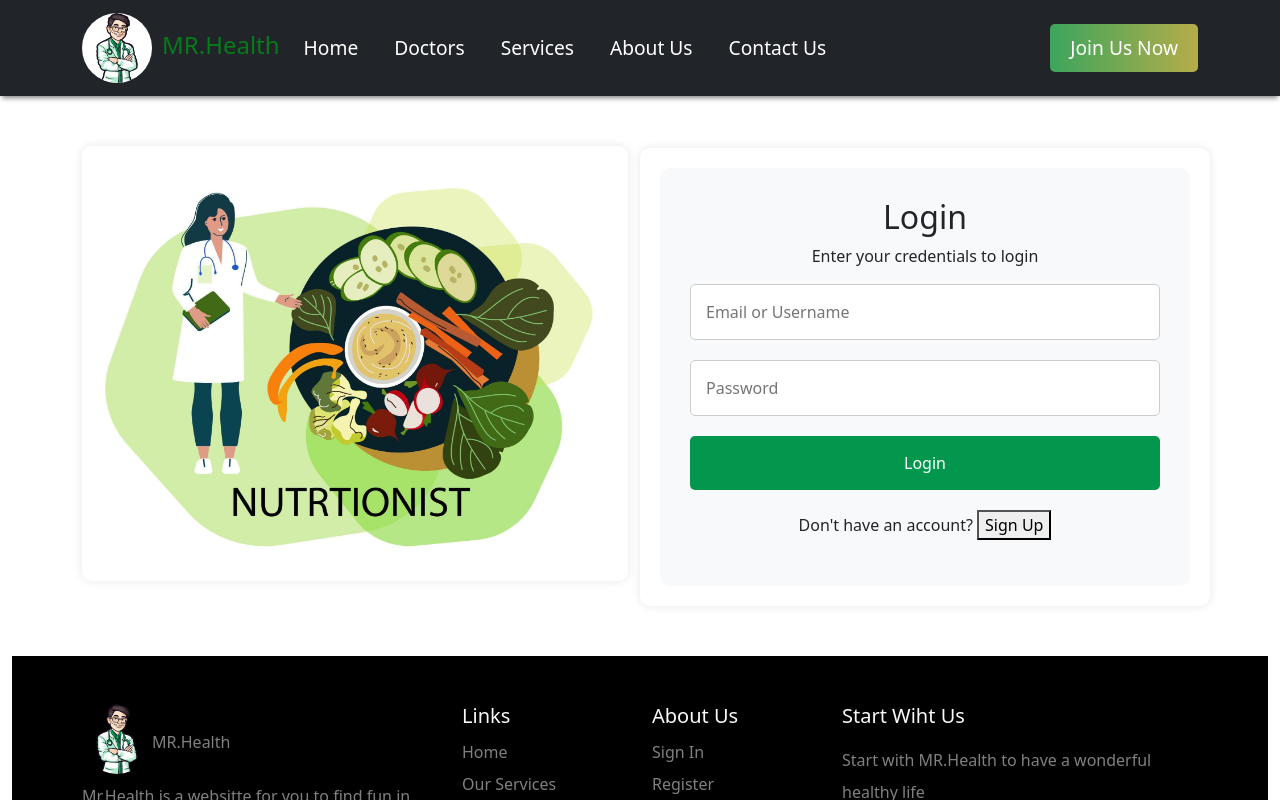
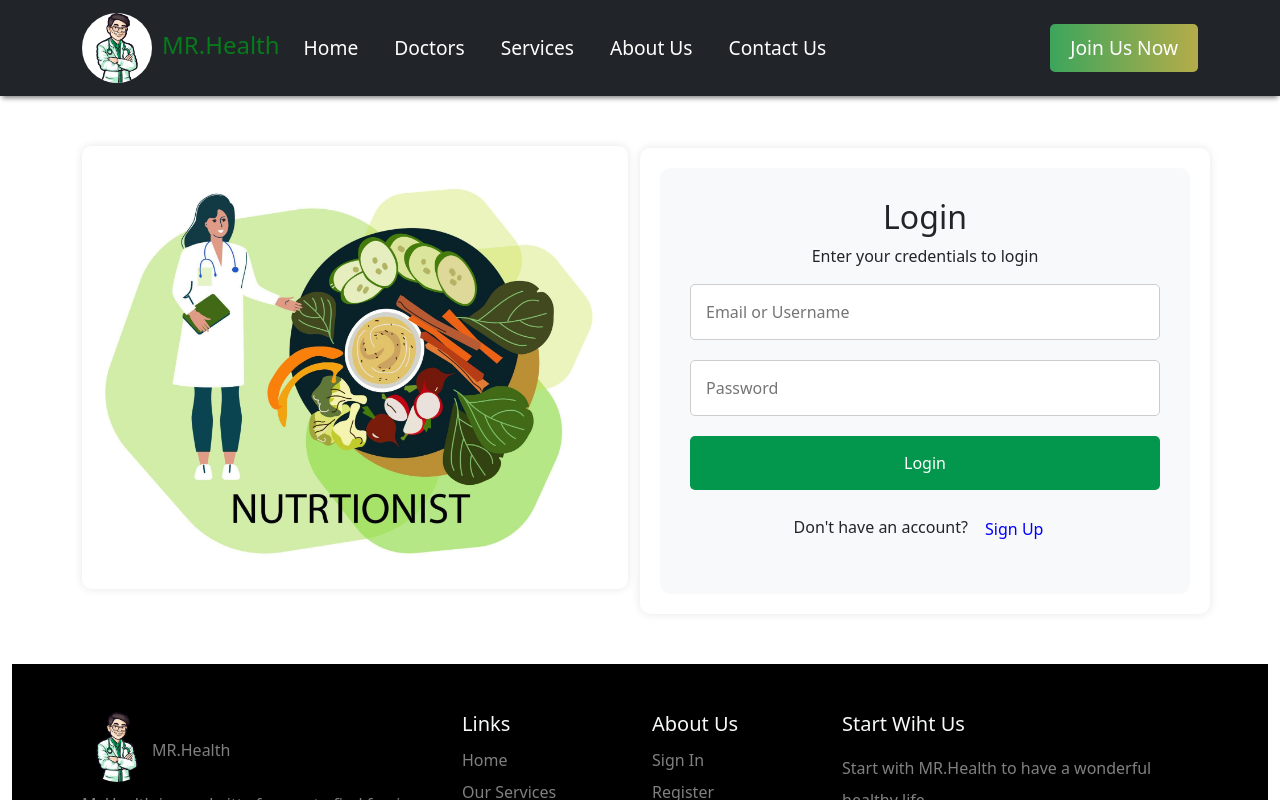
Before and after one commit to mahmoudamr5896/Final_Project_ITI, a React (Create React App) app in the folder my-react-app/: page /logNut in a window 1280 px wide. Shown: the top 800 px of the page. Built offline with nearby package versions, Linux system fonts and the light colour scheme; no server answers.

Commit message:
loginbtn

```diff
--- a/my-react-app/src/Pages/LoginNut.js
+++ b/my-react-app/src/Pages/LoginNut.js
@@ -137,9 +137,11 @@ const handleSubmit = async (e) => {
                 <span className="error" style={{ color: 'red', textAlign: 'left', display: 'block' }}>{errors.password}</span>
               </div>
               <button type="submit">Login</button>
+
               <p className='text-danger'>{error}</p>
             </form>
-            <p style={{ textAlign: 'center', marginTop: '20px' }}>Don't have an account? <button onClick={() => history.push('/RegNut')} className=' btn-primary'> Sign Up</button></p>
+            <p style={{ textAlign: 'center', marginTop: '20px' }}>Don't have an account? <button onClick={() => history.push('/RegNut')} className='btn btn-promary' style={{color:'blue'}}> Sign Up</button></p>
+
           </div>
         </Col>
       </Row>
```
Also changed, not shown: my-react-app/src/Pages/LoginPatient.js (line endings or trailing spaces).
